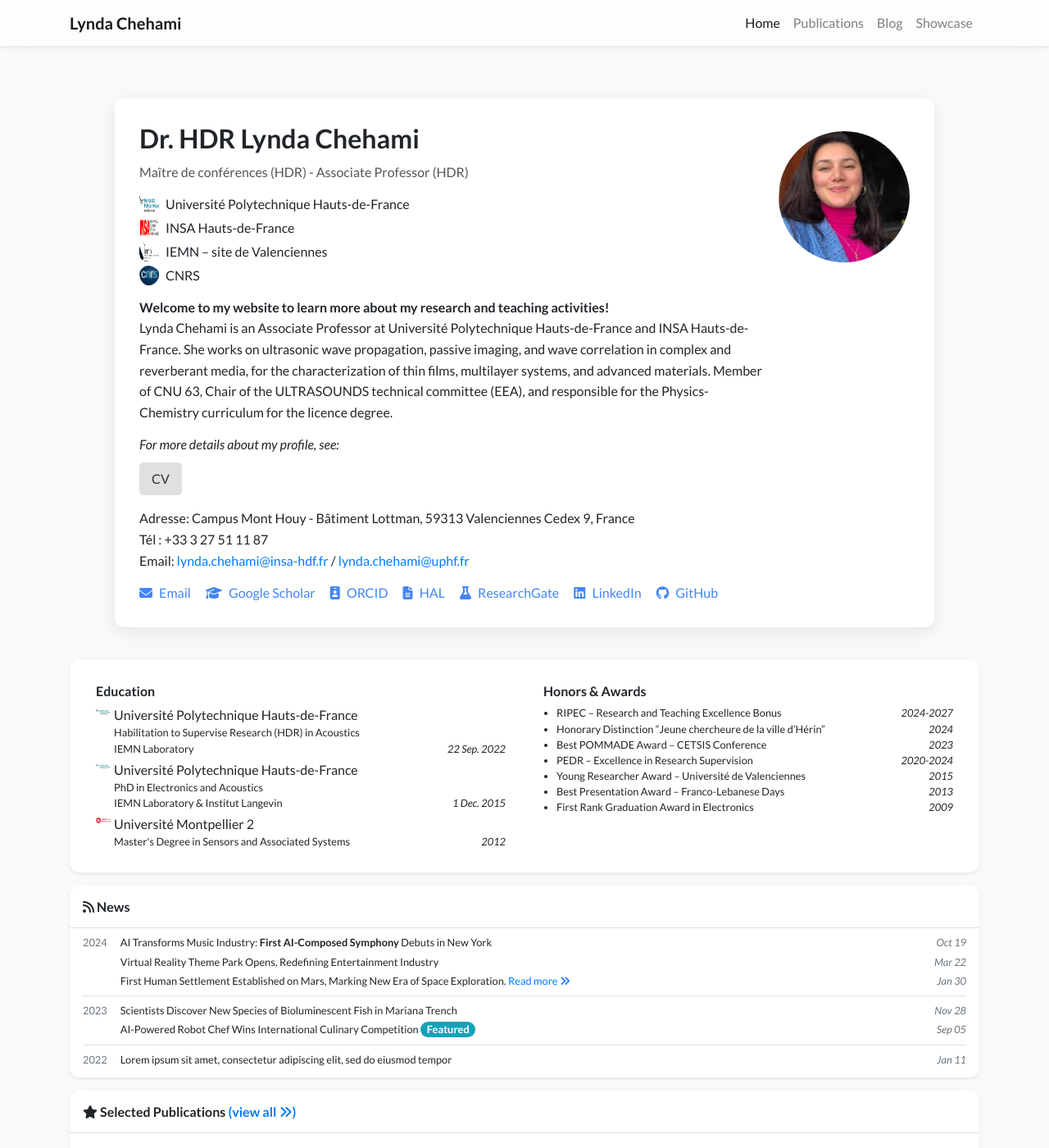
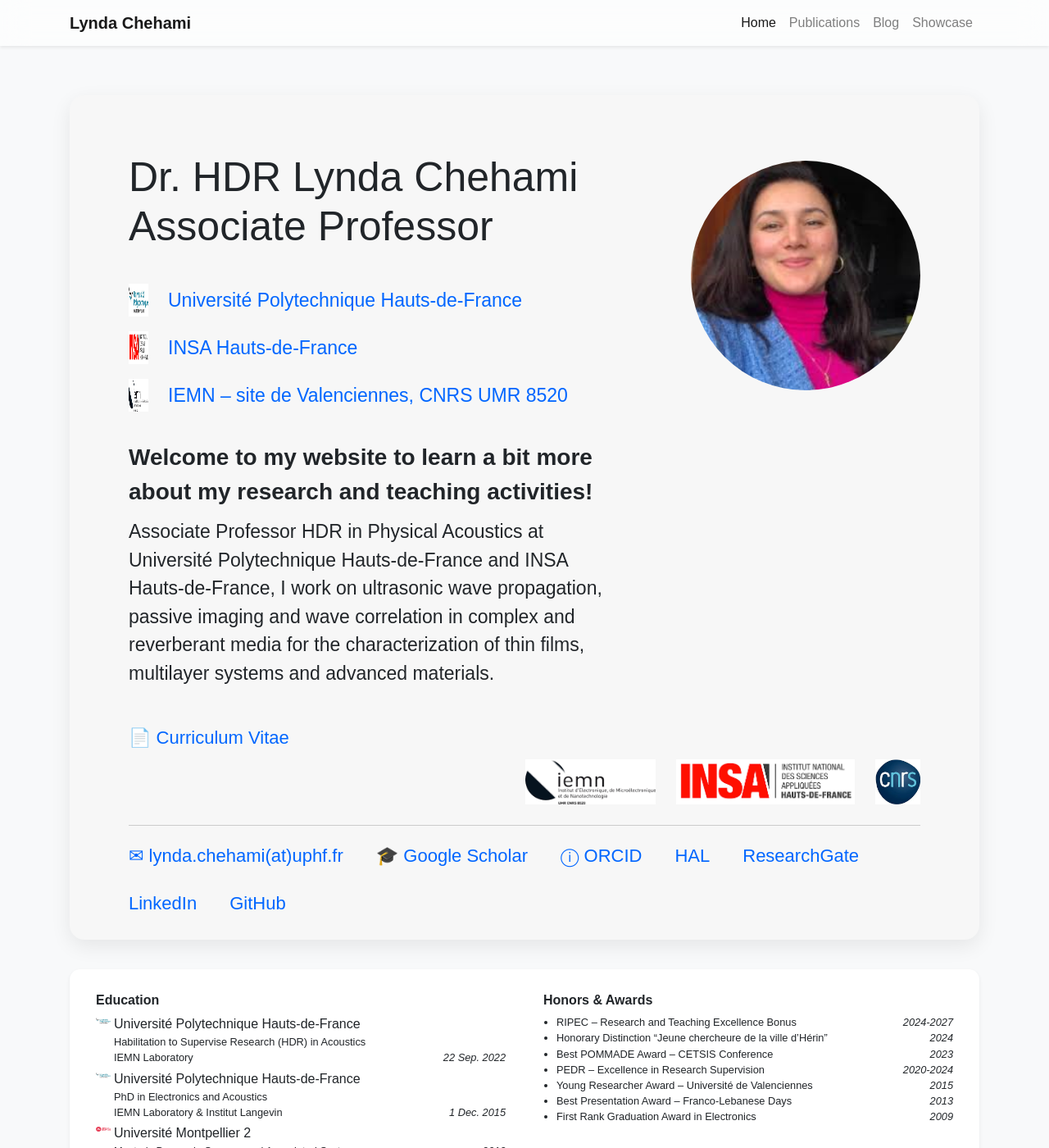
Before and after one commit to lchehami/lchehami.github.io, a Jekyll site: the page built from index.html, in a window 1280 px wide and 1400 px high. Shown: the whole window at 82% size. Built offline with Jekyll 4.4.1, drawn with Linux system fonts in a browser that asks for light colours; nearby versions of some CDN libraries; a style sheet for code colours, icons or effects is not loaded.

Commit message:
Update index.html

```diff
--- a/index.html
+++ b/index.html
@@ -4,81 +4,80 @@ title: Homepage
 navbar_title: Home
 ---
 
-<!-- Hero Card -->
+<!-- HERO CARD -->
 <div class="hero-card">
+
   <div class="hero-content">
-    <!-- Texte à gauche -->
+
+    <!-- TEXTE -->
     <div class="hero-text">
-      <h1>Dr. HDR Lynda Chehami</h1>
-      <div class="subtitle">Maître de conférences (HDR) - Associate Professor (HDR)</div>
 
-      <!-- Affiliations avec logos -->
-      <div class="affiliations">
-        <div class="affiliation">
-          <img src="{{ site.baseurl }}/assets/images/badges/uphf.png" alt="UPHF" class="aff-logo"> Université Polytechnique Hauts-de-France
-        </div>
-        <div class="affiliation">
-          <img src="{{ site.baseurl }}/assets/images/badges/INSA.png" alt="INSA" class="aff-logo"> INSA Hauts-de-France
-        </div>
-        <div class="affiliation">
-          <img src="{{ site.baseurl }}/assets/images/badges/iemn.png" alt="IEMN" class="aff-logo"> IEMN – site de Valenciennes
-        </div>
-          <div class="affiliation">
-          <img src="{{ site.baseurl }}/assets/images/badges/cnrs.png" alt="CNRS" class="aff-logo"> CNRS
-        </div>
+      <h1>Dr. HDR Lynda Chehami Associate Professor</h1>
+
+      <div class="affiliation">
+        <img src="{{ site.baseurl }}/assets/images/badges/uphf.png" class="aff-logo">
+        Université Polytechnique Hauts-de-France
       </div>
 
-<!-- Bio -->
-<div class="lynda-bio-title">
-  <strong>Welcome to my website to learn more about my research and teaching activities!</strong>
-</div>
+      <div class="affiliation">
+        <img src="{{ site.baseurl }}/assets/images/badges/INSA.png" class="aff-logo">
+        INSA Hauts-de-France
+      </div>
 
-<p class="bio">
-  Lynda Chehami is an Associate Professor at Université Polytechnique Hauts-de-France and INSA Hauts-de-France.
-  She works on ultrasonic wave propagation, passive imaging, and wave correlation in complex and reverberant media,
-  for the characterization of thin films, multilayer systems, and advanced materials.
-  Member of CNU 63, Chair of the ULTRASOUNDS technical committee (EEA), and responsible for the Physics-Chemistry curriculum for the licence degree.
-</p>
+      <div class="affiliation">
+        <img src="{{ site.baseurl }}/assets/images/badges/iemn.png" class="aff-logo">
+        IEMN – site de Valenciennes, CNRS UMR 8520
+      </div>
 
-      <p style="margin-bottom:10px; font-style:italic;">
-  For more details about my profile, see:
-</p>
-<a class="cv-button" href="https://cv.hal.science/lynda-chehami" target="_blank">CV</a>
+      <div class="bio-title">
+        Welcome to my website to learn a bit more about my research and teaching activities!
+      </div>
 
+      <p class="bio">
+        Associate Professor HDR in Physical Acoustics at Université Polytechnique Hauts-de-France and INSA Hauts-de-France,
+        I work on ultrasonic wave propagation, passive imaging and wave correlation in complex and reverberant media
+        for the characterization of thin films, multilayer systems and advanced materials.
+      </p>
 
-      <!-- Contact -->
-      <p class="bio">
-        Adresse: Campus Mont Houy - Bâtiment Lottman, 59313 Valenciennes Cedex 9, France<br>
-        Tél : +33 3 27 51 11 87<br>
-        Email: <a href="mailto:lynda.chehami@insa-hdf.fr">lynda.chehami@insa-hdf.fr</a> /
-        <a href="mailto:lynda.chehami@uphf.fr">lynda.chehami@uphf.fr</a>
-      </p>
+      <a class="cv-link" href="https://cv.hal.science/lynda-chehami" target="_blank">
+        Curriculum Vitae
+      </a>
+
     </div>
 
-    <!-- Photo à droite -->
+    <!-- PHOTO -->
     <div class="hero-photo">
       <img src="{{ site.baseurl }}/assets/images/photos/profile.png" alt="Profile photo">
     </div>
+
   </div>
 
-  <!-- Liens académiques -->
+  <!-- LOGOS -->
+  <div class="institution-logos">
+    <img src="{{ site.baseurl }}/assets/images/badges/iemn.png">
+    <img src="{{ site.baseurl }}/assets/images/badges/INSA.png">
+    <img src="{{ site.baseurl }}/assets/images/badges/cnrs.png">
+  </div>
+
+  <!-- LIENS -->
   <div class="links">
-    <a href="mailto:lynda.chehami@uphf.fr"><i class="fas fa-envelope"></i> Email</a>
-    <a href="https://scholar.google.com/citations?user=3FhRL0gAAAAJ&hl=fr"><i class="fas fa-graduation-cap"></i> Google Scholar</a>
-    <a href="https://orcid.org/0000-0002-5561-3395"><i class="fas fa-id-badge"></i> ORCID</a>
-    <a href="https://cv.hal.science/lynda-chehami"><i class="fas fa-file-alt"></i> HAL</a>
-    <a href="https://www.researchgate.net/profile/Lynda-Chehami"><i class="fas fa-flask"></i> ResearchGate</a>
-    <a href="https://www.linkedin.com/in/lynda-chehami-aa8106122/"><i class="fab fa-linkedin"></i> LinkedIn</a>
-    <a href="https://github.com/lchehami"><i class="fab fa-github"></i> GitHub</a>
+    <a href="mailto:lynda.chehami@uphf.fr">✉ lynda.chehami(at)uphf.fr</a>
+    <a href="https://scholar.google.com/citations?user=3FhRL0gAAAAJ&hl=fr">🎓 Google Scholar</a>
+    <a href="https://orcid.org/0000-0002-5561-3395">ⓘ ORCID</a>
+    <a href="https://cv.hal.science/lynda-chehami">HAL</a>
+    <a href="https://www.researchgate.net/profile/Lynda-Chehami">ResearchGate</a>
+    <a href="https://www.linkedin.com/in/lynda-chehami-aa8106122/">LinkedIn</a>
+    <a href="https://github.com/lchehami">GitHub</a>
   </div>
+
 </div>
 
-<!-- Experience -->
+<!-- EXPERIENCE -->
 {% if site.data.display.homepage.show_experience %}
   {% include widgets/experience_card.html %}
 {% endif %}
 
-<!-- News -->
+<!-- NEWS -->
 {% if site.data.display.homepage.show_news %}
   {% assign count_news = site.news | size %}
   {% if count_news > 0 %}
@@ -86,7 +85,7 @@ navbar_title: Home
   {% endif %}
 {% endif %}
 
-<!-- Selected Publications -->
+<!-- PUBLICATIONS -->
 {% if site.data.display.homepage.show_selected_publications %}
   {% assign pubs = site.publications | sort: "date" | reverse | where: "selected", true %}
   {% include widgets/publication_card.html publications=pubs title='<i class="fas fa-star"></i> Selected Publications' %}
@@ -94,109 +93,131 @@ navbar_title: Home
 
 <!-- CSS -->
 <style>
+body {
+  background: #e9ecec;
+  font-family: Arial, Helvetica, sans-serif;
+}
+
 .hero-card {
-  background: #fff;
-  border-radius: 12px;
-  padding: 30px;
-  margin: 40px auto;
-  max-width: 1000px;
-  box-shadow: 0 6px 20px rgba(0,0,0,0.08);
+  background: #f7f7f7;
+  border-radius: 18px;
+  padding: 70px 72px 28px;
+  margin: 36px auto;
+  max-width: 1500px;
+  box-shadow: 0 8px 25px rgba(0,0,0,0.08);
 }
 
 .hero-content {
   display: flex;
+  justify-content: space-between;
   align-items: flex-start;
-  justify-content: space-between;
-  flex-wrap: wrap;
+  gap: 70px;
 }
 
 .hero-text {
   flex: 1;
-  min-width: 300px;
-  margin-right: 20px;
 }
 
 .hero-text h1 {
-  font-size: 2rem;
-  margin-bottom: 10px;
-}
-
-.subtitle {
-  font-weight: normal;
-  color: #555;
-  margin-bottom: 15px;
-}
-
-.affiliations {
-  margin-bottom: 15px;
+  font-size: 50px;
+  font-weight: 400;
+  margin-bottom: 40px;
 }
 
 .affiliation {
   display: flex;
   align-items: center;
-  margin-top: 5px;
+  gap: 16px;
+  color: #0066ff;
+  font-size: 23px;
+  margin-bottom: 18px;
 }
 
 .aff-logo {
-  width: 24px;
-  height: 24px;
-  margin-right: 8px;
+  height: 40px;
+}
+
+.bio-title {
+  font-size: 28px;
+  font-weight: 700;
+  margin-top: 35px;
+  margin-bottom: 10px;
 }
 
 .bio {
-  font-size: 1rem;
-  line-height: 1.6;
-  margin-bottom: 15px;
+  font-size: 23px;
+  line-height: 1.5;
+  max-width: 1000px;
 }
 
-.cv-button {
+.cv-link {
   display: inline-block;
-  margin-bottom: 15px;
-  padding: 8px 15px;
-  background: #e0e0e0;
-  border-radius: 5px;
+  margin-top: 30px;
+  font-size: 22px;
+  color: #0066ff;
   text-decoration: none;
-  color: #333;
-  font-weight: 500;
 }
 
-.cv-button:hover {
-  background: #d0d0d0;
+.cv-link::before {
+  content: "📄 ";
+}
+
+.hero-photo img {
+  width: 280px;
+  height: 280px;
+  border-radius: 50%;
+  object-fit: cover;
+}
+
+.institution-logos {
+  display: flex;
+  justify-content: flex-end;
+  gap: 25px;
+  margin-top: 10px;
+  margin-bottom: 25px;
+}
+
+.institution-logos img {
+  height: 55px;
+}
+
+.links {
+  border-top: 1px solid #ccc;
+  padding-top: 20px;
+  display: flex;
+  flex-wrap: wrap;
+  gap: 25px;
 }
 
 .links a {
-  margin-right: 15px;
+  font-size: 22px;
+  color: #0066ff;
   text-decoration: none;
-  color: #4285f4;
-  font-weight: 500;
 }
 
-.links a i {
-  margin-right: 5px;
-}
-
-.hero-photo {
-  flex-shrink: 0;
-  margin-top: 10px;
-}
-
-.hero-photo img {
-  width: 160px;
-  height: 160px;
-  border-radius: 50%;
-}
-
-@media(max-width:800px){
+@media(max-width:900px) {
   .hero-content {
-    flex-direction: column;
+    flex-direction: column-reverse;
     align-items: center;
   }
-  .hero-text {
-    margin-right: 0;
-    text-align: center;
+
+  .hero-text h1 {
+    font-size: 34px;
   }
-  .hero-photo {
-    margin-top: 20px;
+
+  .affiliation,
+  .bio,
+  .links a {
+    font-size: 18px;
+  }
+
+  .hero-photo img {
+    width: 200px;
+    height: 200px;
+  }
+
+  .institution-logos {
+    justify-content: center;
   }
 }
 </style>
```
